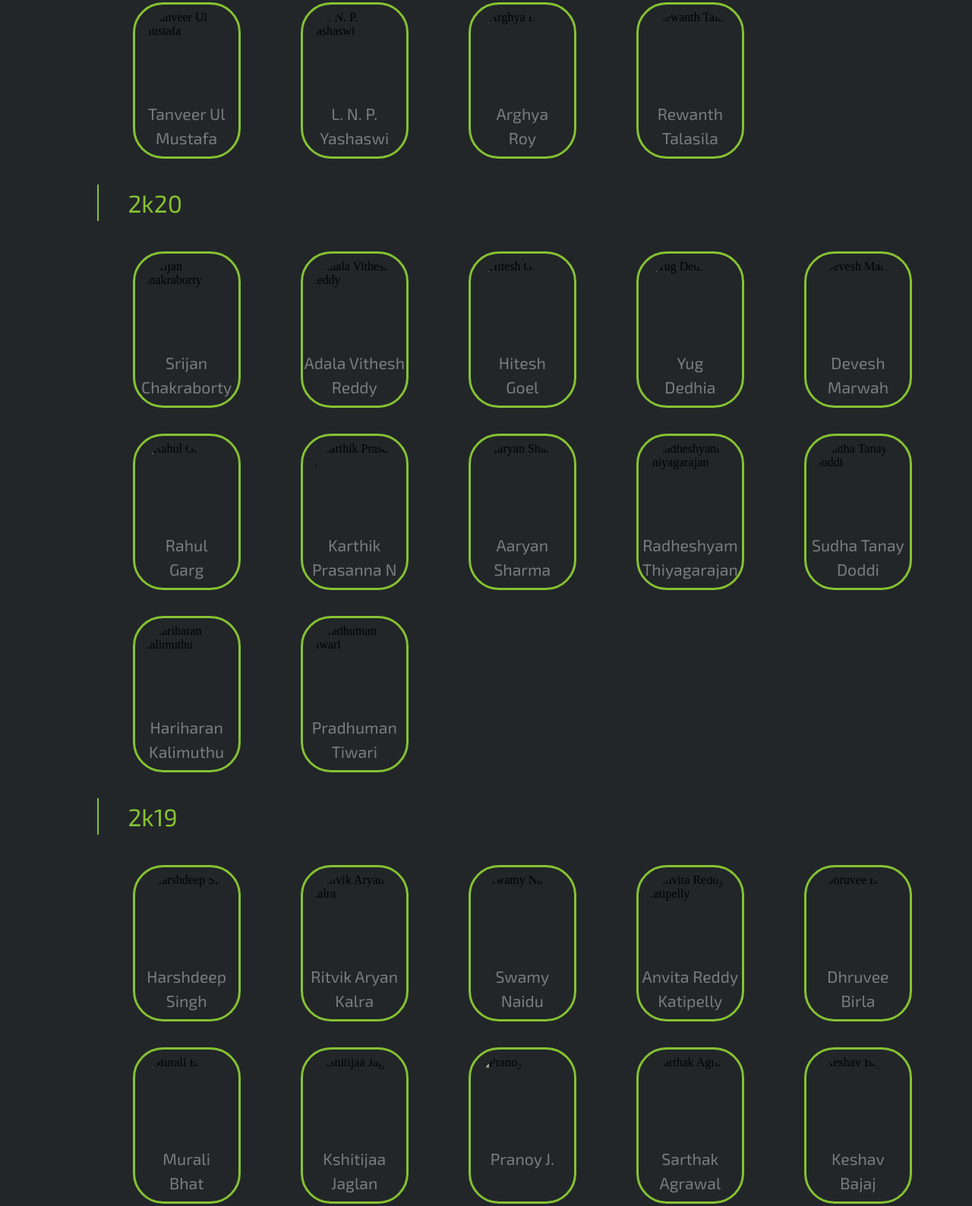
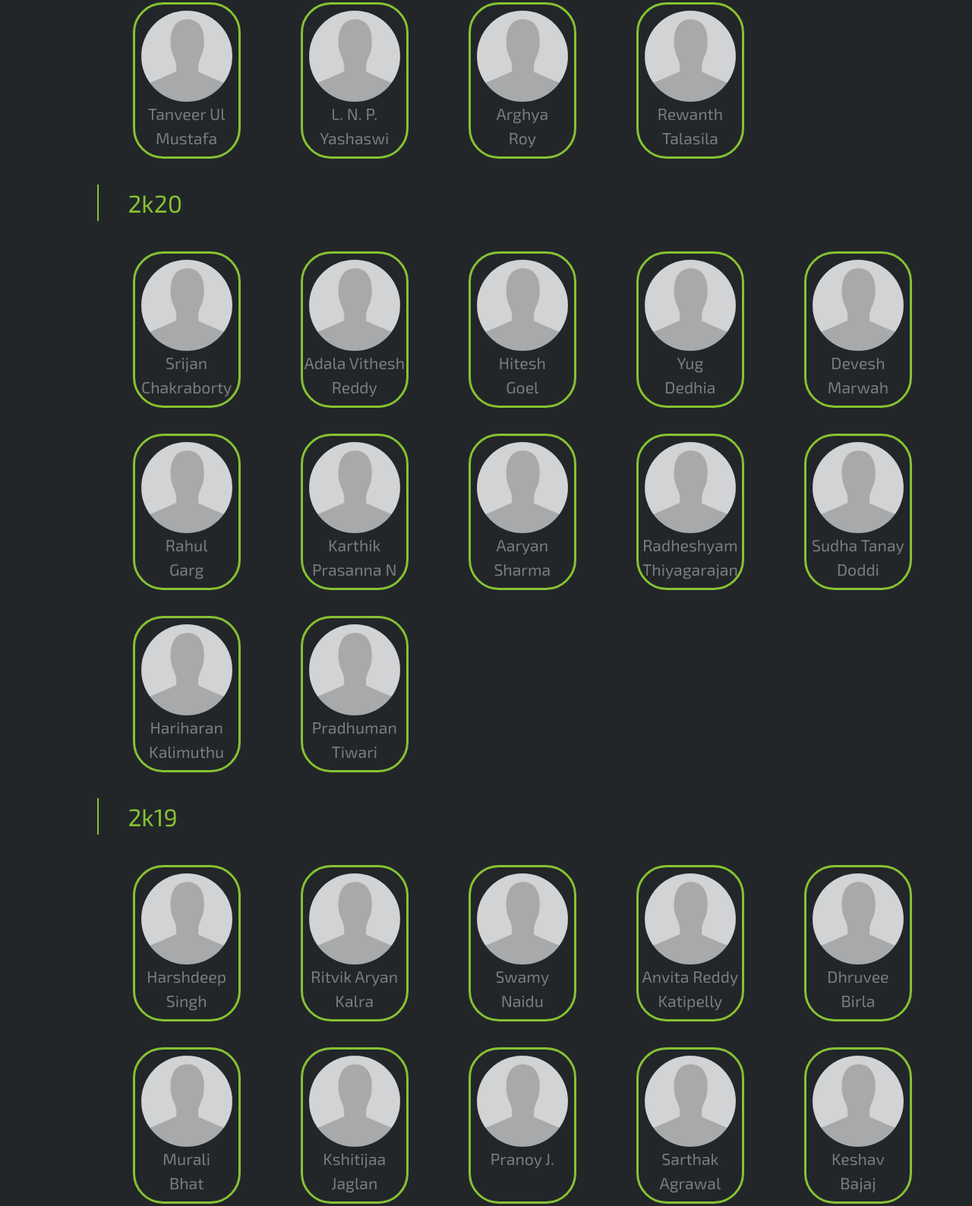
Before and after one commit to MaharnavS/HSRG-Website, a plain HTML site: page Web/Team/index.html in a window 1280 px wide. Shown: the part 1365-2953 px from the top of the page at 76% size. Drawn offline with nearby package versions, Linux system fonts and the light colour scheme; files that its build step writes are made by us from their sources; the site is published under a folder, as on GitHub Pages, so addresses that start at the root find nothing.

Commit message:
Updated path for images

```diff
--- a/Web/Team/2k19/2k19.html
+++ b/Web/Team/2k19/2k19.html
@@ -1,34 +1,34 @@
 <div class="student_wrapper">
 	<div class="student_1">
-		<img class="student_1" src="../../../Media/Team/placeholder.png" alt="Harshdeep Singh">
+		<img class="student_1" src="../../Media/Team/placeholder.png" alt="Harshdeep Singh">
 		<p class="student_1">
 			Harshdeep<br>
 			Singh
 		</p>
 	</div>
 	<div class="student_2">
-		<img class="student_2" src="../../../Media/Team/placeholder.png" alt="Ritvik Aryan Kalra">
+		<img class="student_2" src="../../Media/Team/placeholder.png" alt="Ritvik Aryan Kalra">
 		<p class="student_2">
 			Ritvik Aryan<br>
 			Kalra
 		</p>
 	</div>
 	<div class="student_3">
-		<img class="student_3" src="../../../Media/Team/placeholder.png" alt="Swamy Naidu">
+		<img class="student_3" src="../../Media/Team/placeholder.png" alt="Swamy Naidu">
 		<p class="student_3">
 			Swamy<br>
 			Naidu
 		</p>
 	</div>
 	<div class="student_4">
-		<img class="student_4" src="../../../Media/Team/placeholder.png" alt="Anvita Reddy Katipelly">
+		<img class="student_4" src="../../Media/Team/placeholder.png" alt="Anvita Reddy Katipelly">
 		<p class="student_4">
 			Anvita Reddy<br>
 			Katipelly
 		</p>
 	</div>
 	<div class="student_5">
-		<img class="student_5" src="../../../Media/Team/placeholder.png" alt="Dhruvee Birla">
+		<img class="student_5" src="../../Media/Team/placeholder.png" alt="Dhruvee Birla">
 		<p class="student_5">
 			Dhruvee<br>
 			Birla
@@ -37,34 +37,34 @@
 </div>
 <div class="student_wrapper">
 	<div class="student_1">
-		<img class="student_1" src="../../../Media/Team/placeholder.png" alt="Murali Bhat">
+		<img class="student_1" src="../../Media/Team/placeholder.png" alt="Murali Bhat">
 		<p class="student_1">
 			Murali<br>
 			Bhat
 		</p>
 	</div>
 	<div class="student_2">
-		<img class="student_2" src="../../../Media/Team/placeholder.png" alt="Kshitijaa Jaglan">
+		<img class="student_2" src="../../Media/Team/placeholder.png" alt="Kshitijaa Jaglan">
 		<p class="student_2">
 			Kshitijaa<br>
 			Jaglan
 		</p>
 	</div>
 	<div class="student_3">
-		<img class="student_3" src="../../../Media/Team/placeholder.png" alt="Pranoy J">
+		<img class="student_3" src="../../Media/Team/placeholder.png" alt="Pranoy J">
 		<p class="student_3">
 			Pranoy J.<br>
 		</p>
 	</div>
 	<div class="student_4">
-		<img class="student_4" src="../../../Media/Team/placeholder.png" alt="Sarthak Agrawal">
+		<img class="student_4" src="../../Media/Team/placeholder.png" alt="Sarthak Agrawal">
 		<p class="student_4">
 			Sarthak<br>
 			Agrawal
 		</p>
 	</div>
 	<div class="student_5">
-		<img class="student_5" src="../../../Media/Team/placeholder.png" alt="Keshav Bajaj">
+		<img class="student_5" src="../../Media/Team/placeholder.png" alt="Keshav Bajaj">
 		<p class="student_5">
 			Keshav<br>
 			Bajaj
--- a/Web/Team/2k20/2k20.html
+++ b/Web/Team/2k20/2k20.html
@@ -1,34 +1,34 @@
 <div class="student_wrapper">
 	<div class="student_1">
-		<img class="student_1" src="/Media/Team/placeholder.png" alt="Srijan Chakraborty">
+		<img class="student_1" src="../../Media/Team/placeholder.png" alt="Srijan Chakraborty">
 		<p class="student_1">
 			Srijan<br>
 			Chakraborty
 		</p>
 	</div>
 	<div class="student_2">
-		<img class="student_2" src="/Media/Team/placeholder.png" alt="Adala Vithesh Reddy">
+		<img class="student_2" src="../../Media/Team/placeholder.png" alt="Adala Vithesh Reddy">
 		<p class="student_2">
 			Adala Vithesh<br>
 			Reddy
 		</p>
 	</div>
 	<div class="student_3">
-		<img class="student_3" src="/Media/Team/placeholder.png" alt="Hitesh Goel">
+		<img class="student_3" src="../../Media/Team/placeholder.png" alt="Hitesh Goel">
 		<p class="student_3">
 			Hitesh<br>
 			Goel
 		</p>
 	</div>
 	<div class="student_4">
-		<img class="student_4" src="/Media/Team/placeholder.png" alt="Yug Dedhia">
+		<img class="student_4" src="../../Media/Team/placeholder.png" alt="Yug Dedhia">
 		<p class="student_4">
 			Yug<br>
 			Dedhia
 		</p>
 	</div>
 	<div class="student_5">
-		<img class="student_5" src="/Media/Team/placeholder.png" alt="Devesh Marwah">
+		<img class="student_5" src="../../Media/Team/placeholder.png" alt="Devesh Marwah">
 		<p class="student_5">
 			Devesh<br>
 			Marwah
@@ -37,35 +37,35 @@
 </div>
 <div class="student_wrapper">
 	<div class="student_1">
-		<img class="student_1" src="/Media/Team/placeholder.png" alt="Rahul Garg">
+		<img class="student_1" src="../../Media/Team/placeholder.png" alt="Rahul Garg">
 		<p class="student_1">
 			Rahul<br>
 			Garg
 		</p>
 	</div>
 	<div class="student_2">
-		<img class="student_2" src="/Media/Team/placeholder.png" alt="Karthik Prasanna N">
+		<img class="student_2" src="../../Media/Team/placeholder.png" alt="Karthik Prasanna N">
 		<p class="student_2">
 			Karthik<br>
 			Prasanna N
 		</p>
 	</div>
 	<div class="student_3">
-		<img class="student_3" src="/Media/Team/placeholder.png" alt="Aaryan Sharma">
+		<img class="student_3" src="../../Media/Team/placeholder.png" alt="Aaryan Sharma">
 		<p class="student_3">
 			Aaryan<br>
 			Sharma
 		</p>
 	</div>
 	<div class="student_4">
-		<img class="student_4" src="/Media/Team/placeholder.png" alt="Radheshyam Thiyagarajan">
+		<img class="student_4" src="../../Media/Team/placeholder.png" alt="Radheshyam Thiyagarajan">
 		<p class="student_4">
 			Radheshyam<br>
 			Thiyagarajan
 		</p>
 	</div>
 	<div class="student_5">
-		<img class="student_5" src="/Media/Team/placeholder.png" alt="Sudha Tanay Doddi">
+		<img class="student_5" src="../../Media/Team/placeholder.png" alt="Sudha Tanay Doddi">
 		<p class="student_5">
 			Sudha Tanay<br>
 			Doddi
@@ -74,14 +74,14 @@
 </div>
 <div class="student_wrapper">
 	<div class="student_1">
-		<img class="student_1" src="/Media/Team/placeholder.png" alt="Hariharan Kalimuthu">
+		<img class="student_1" src="../../Media/Team/placeholder.png" alt="Hariharan Kalimuthu">
 		<p class="student_1">
 			Hariharan<br>
 			Kalimuthu
 		</p>
 	</div>
 	<div class="student_2">
-		<img class="student_2" src="/Media/Team/placeholder.png" alt="Pradhuman Tiwari">
+		<img class="student_2" src="../../Media/Team/placeholder.png" alt="Pradhuman Tiwari">
 		<p class="student_2">
 			Pradhuman<br>
 			Tiwari
--- a/Web/Team/2k21/2k21.html
+++ b/Web/Team/2k21/2k21.html
@@ -1,34 +1,34 @@
 <div class="student_wrapper">
 	<div class="student_1">
-		<img class="student_1" src="../../../Media/Team/placeholder.png" alt="Maharnav Singhal">
+		<img class="student_1" src="../../Media/Team/placeholder.png" alt="Maharnav Singhal">
 		<p class="student_1">
 			Maharnav<br>
 			Singhal
 		</p>
 	</div>
 	<div class="student_2">
-		<img class="student_2" src="../../../Media/Team/placeholder.png" alt="Nanda Rajiv">
+		<img class="student_2" src="../../Media/Team/placeholder.png" alt="Nanda Rajiv">
 		<p class="student_2">
 			Nanda<br>
 			Rajiv
 		</p>
 	</div>
 	<div class="student_3">
-		<img class="student_3" src="../../../Media/Team/placeholder.png" alt="Ayush Yadav">
+		<img class="student_3" src="../../Media/Team/placeholder.png" alt="Ayush Yadav">
 		<p class="student_3">
 			Ayush<br>
 			Yadav
 		</p>
 	</div>
 	<div class="student_4">
-		<img class="student_4" src="../../../Media/Team/placeholder.png" alt="Ayush Maurya">
+		<img class="student_4" src="../../Media/Team/placeholder.png" alt="Ayush Maurya">
 		<p class="student_4">
 			Ayush<br>
 			Maurya
 		</p>
 	</div>
 	<div class="student_5">
-		<img class="student_5" src="../../../Media/Team/placeholder.png" alt="Sanika Damle">
+		<img class="student_5" src="../../Media/Team/placeholder.png" alt="Sanika Damle">
 		<p class="student_5">
 			Sanika<br>
 			Damle
@@ -37,28 +37,28 @@
 </div>
 <div class="student_wrapper">
 	<div class="student_1">
-		<img class="student_1" src="../../../Media/Team/placeholder.png" alt="Tanveer Ul Mustafa">
+		<img class="student_1" src="../../Media/Team/placeholder.png" alt="Tanveer Ul Mustafa">
 		<p class="student_1">
 			Tanveer Ul<br>
 			Mustafa
 		</p>
 	</div>
 	<div class="student_2">
-		<img class="student_2" src="../../../Media/Team/placeholder.png" alt="L. N. P. Yashaswi">
+		<img class="student_2" src="../../Media/Team/placeholder.png" alt="L. N. P. Yashaswi">
 		<p class="student_2">
 			L. N. P.<br>
 			Yashaswi
 		</p>
 	</div>
 	<div class="student_3">
-		<img class="student_3" src="../../../Media/Team/placeholder.png" alt="Arghya Roy">
+		<img class="student_3" src="../../Media/Team/placeholder.png" alt="Arghya Roy">
 		<p class="student_3">
 			Arghya<br>
 			Roy
 		</p>
 	</div>
 	<div class="student_4">
-		<img class="student_4" src="../../../Media/Team/placeholder.png" alt="Rewanth Talasila">
+		<img class="student_4" src="../../Media/Team/placeholder.png" alt="Rewanth Talasila">
 		<p class="student_4">
 			Rewanth<br>
 			Talasila
```
